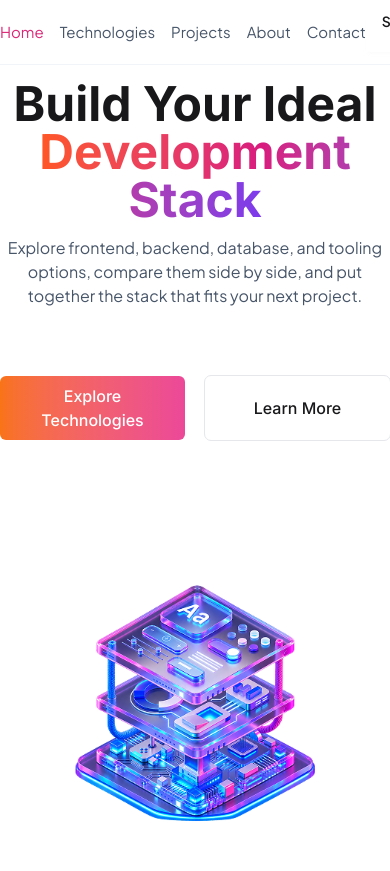
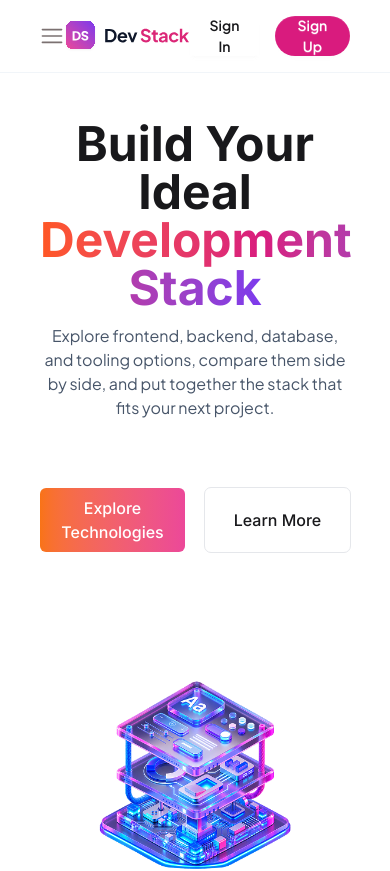
Before and after one commit to abdurrahman0205/Dev-Stack, a React (Vite) app: page / in a window 390 px wide. Shown: the top 871 px of the page. Built offline with nearby package versions, Linux system fonts and the light colour scheme.

Commit message:
Made the website responsive as much as possible.

```diff
--- a/src/components/Banner.tsx
+++ b/src/components/Banner.tsx
@@ -2,10 +2,10 @@ import BannerImage from '../assets/banner-stack.png'
 
 const Banner = () => {
   return (
-    <section className='pt-20 pb-15'>
-      <div className='container mx-auto items-center grid grid-cols-1 text-center md:text-left md:grid-cols-2'>
+    <section className='pt-20 pb-15 '>
+      <div className='container max-w-5xl mx-auto md:items-center grid grid-cols-1 text-center lg:text-left md:grid-cols-2 py-10 lg:py-0 px-10 lg:px-0'>
 
-        <div className='place-items-start'>
+        <div className='lg:place-items-start'>
           <h1 className='text-5xl font-bold font-Inter'>Build Your Ideal
           <br/><span className='bg-linear-to-r from-[#FF5722] from-0% via-[#D81B7E] via-50% to-[#7C3AED] to-100% bg-clip-text text-transparent'>Development Stack</span></h1>
 
@@ -13,7 +13,7 @@ const Banner = () => {
           compare them side by side, and put together the stack that fits your
           next project.</p>
           <div className='grid grid-cols-2 gap-5 my-17 font-Inter font-medium'>
-                  <button className='text-white px-5 py-2 rounded-md bg-linear-to-r from-[#F97316] from-0% to-[#EC4899] to-100% cursor-pointer'>Explore Technologies</button>
+                  <button className='text-white md:px-5 py-2 rounded-md bg-linear-to-r from-[#F97316] from-0% to-[#EC4899] to-100% cursor-pointer'>Explore Technologies</button>
           <button className='outline outline-[#E5E7EB] rounded-md cursor-pointer'>Learn More</button>
 
           </div>
--- a/src/components/Footer.tsx
+++ b/src/components/Footer.tsx
@@ -3,7 +3,7 @@ import FooterLogo from '../assets/logo.svg'
 const Footer = () => {
   return (
     <footer className=' mt-25 pt-22 border-t border-[#F1F5F9]'>
-      <div className="container mx-auto">
+      <div className="container max-w-5xl mx-auto px-10 lg:px-0">
 
         <div className=" pb-15 text-[#64748B] text-[13px]
         grid grid-cols-12 items-start ">
--- a/src/components/NavBar.tsx
+++ b/src/components/NavBar.tsx
@@ -1,21 +1,28 @@
+import { RxHamburgerMenu } from 'react-icons/rx';
 import Logo from '../assets/logo.svg'
 
 const NavBar = () => {
+
+
+
   return (
   <header className="border-b border-[#F1F5F9] fixed w-full bg-white">
-      <nav className="container mx-auto py-3 flex justify-between items-center"> {/*max-w-7xl*/}
-
-        <div>
-          <img src={Logo} alt="" />
-
+      <nav className="container mx-auto py-4 flex justify-between max-w-5xl items-center px-10 lg:px-0">
+        <div className='md:hidden text-2xl text-[#7B7171]'>
+          <RxHamburgerMenu />
         </div>
-        <ul className="flex justify-between gap-4 text-[#475569] text-[15px]">
+        <div className=''>
+          <img src={Logo} alt="logo" />
+        </div>
+        <div className='hidden md:block'>
+          <ul className="flex justify-between gap-4 text-[#475569] text-[15px]">
         <li className="text-[#DB2777]"><a href="#">Home</a></li>
         <li className=''><a href="#">Technologies</a></li>
         <li className='cursor-pointer'><a href="#">Projects</a></li>
         <li className=''><a href="#">About</a></li>
         <li className=''><a href="#">Contact</a></li>
         </ul>
+        </div>
 
         <ul className="text-[15px] flex justify-between gap-4 items-center">
           <li className='text-[#334155]'><button className='cursor-pointer btn border-0 bg-white hover:shadow-none'>Sign In</button></li>
--- a/src/components/TechnologiesSection/TechnologiesSection.tsx
+++ b/src/components/TechnologiesSection/TechnologiesSection.tsx
@@ -19,7 +19,7 @@ const TechnologiesSection = ({TechnologiesDataPromise}:TechnologiesSectionProps)
 
   return (
     <section>
-      <div className="container mx-auto mb-15 text-[#64748B]">
+      <div className="container max-w-5xl mx-auto mb-15 text-[#64748B] px-10 lg:px-0">
         <div className="text-left">
           <h1 className="text-3xl font-Inter font-bold text-[#0F172A]">Explore the <span className="bg-linear-to-tr from-[#EC4899] from-10% to-[#8B5CF6] to-100% text-transparent bg-clip-text ">Technologies</span></h1>
           <p className="text-[16px] mt-3">Pick one technology per category to build your ideal stack.</p>
```
